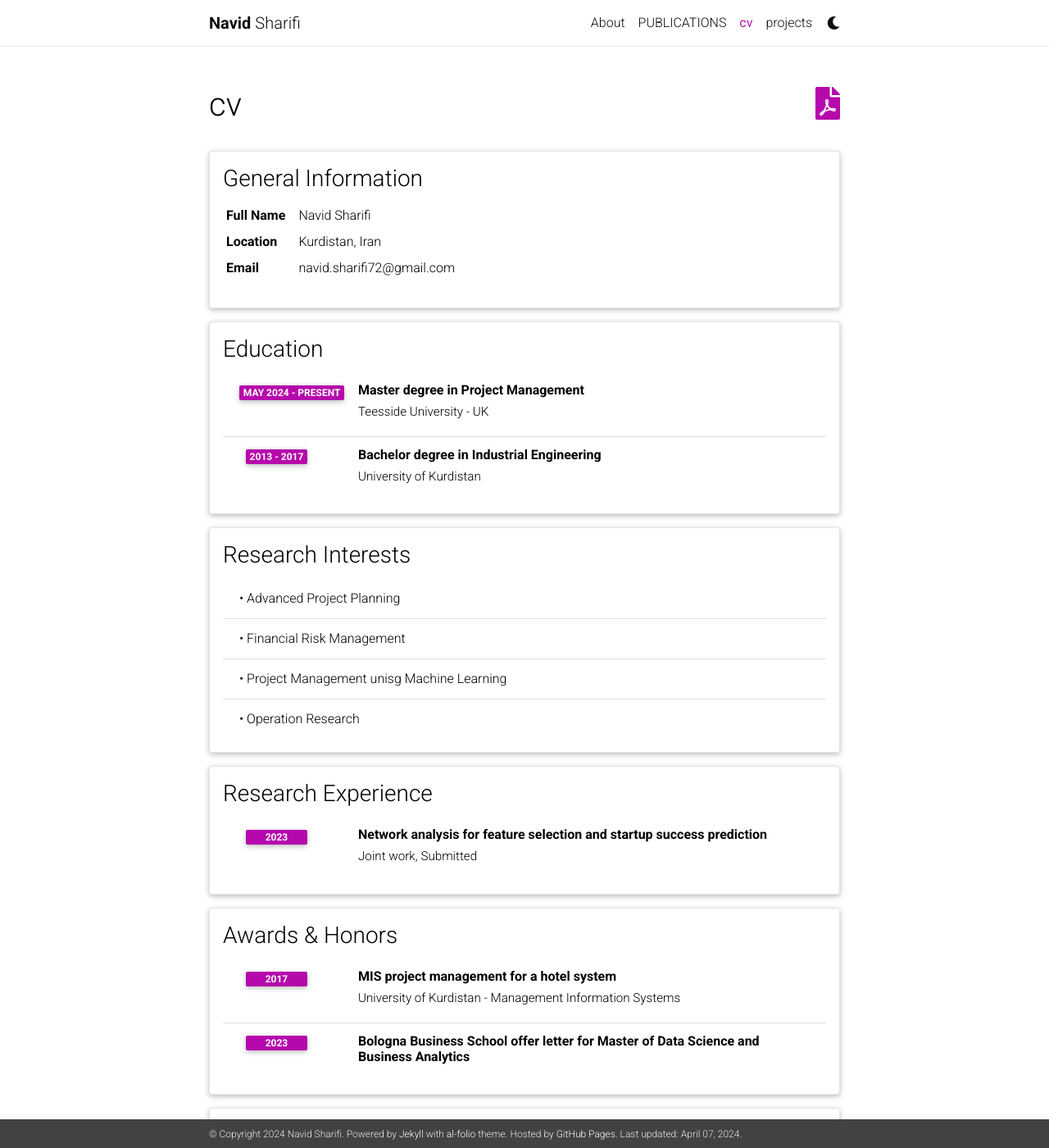
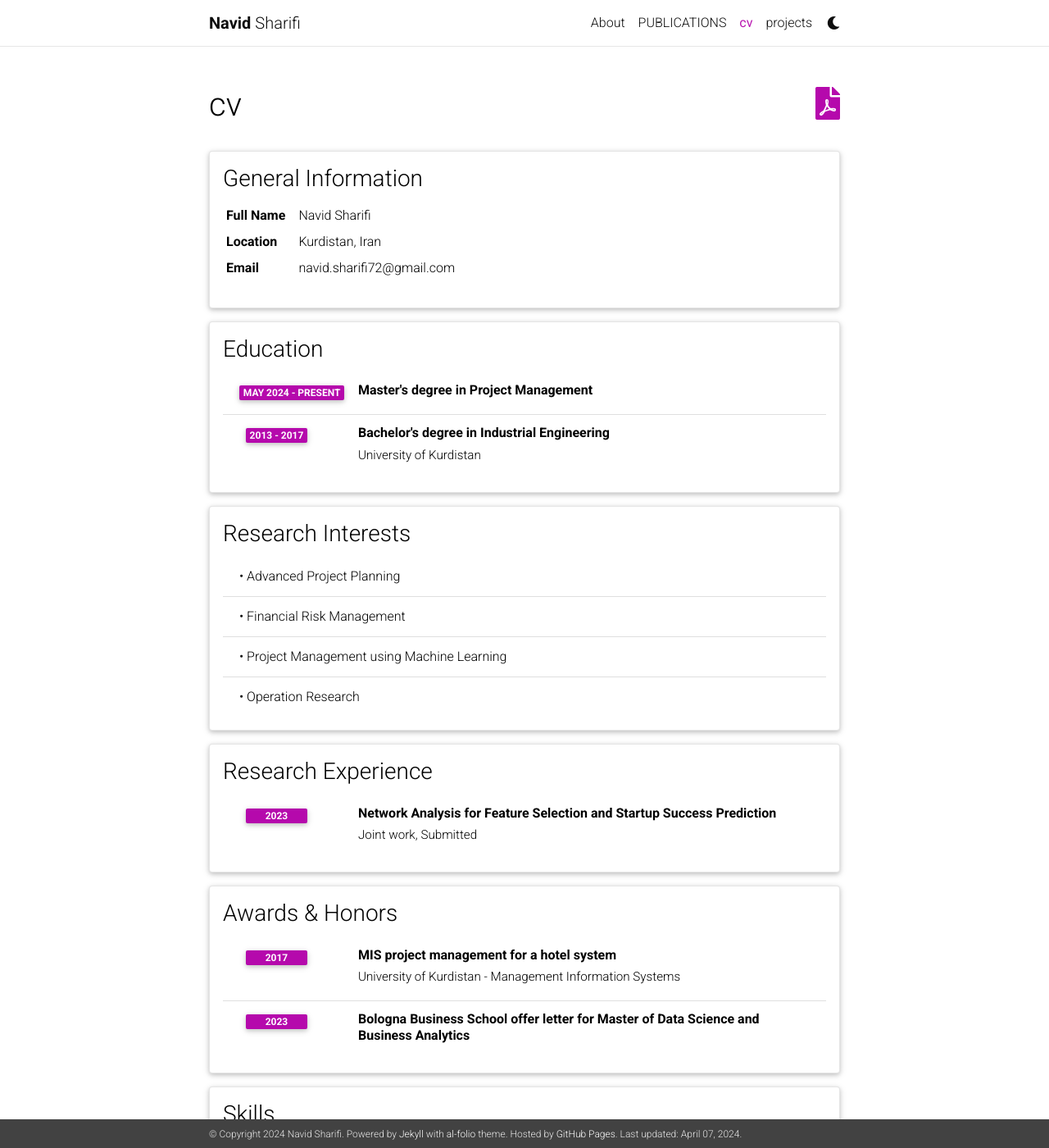
Before and after one commit to navidsharifi/navidsharifi.github.io, a Jekyll site: the page built from _pages/cv.md, in a window 1280 px wide and 1400 px high. Shown: the whole window at 82% size. Built offline with Jekyll 4.4.1, drawn with Linux system fonts in a browser that asks for light colours; comment, search, counter and statistics services are not loaded; a style sheet for code colours, icons or effects is not loaded.

Commit message:
Update cv.ymlffeef

```diff
--- a/_data/cv.yml
+++ b/_data/cv.yml
@@ -11,13 +11,13 @@
 # - title: Education
 #   type: map
 #   contents:
-#     - degree: Master degree in Industrial Engineering
+#     - degree: Master's degree in Industrial Engineering
 #       institution: Shahid Beheshti University of Tehran
 #       year: 2019 - 2022
 #       GPA:  16.77/ out of 20
 #       thesis: "Sturtup success prediction using Machine learning and network analysis"
 #       comments: "University Overall Average= 16.84, Faculty Overall Average= 16.32, Field Overall Average= 16.82"
-#     - degree: Bachelor degree in Industrial Engineering
+#     - degree: Bachelor's degree in Industrial Engineering
 #       institution: University of Kurdistan
 #       year: 2013 - 2017
 #       GPA: 15.70/out of 20
@@ -26,10 +26,10 @@
 - title: Education
   type: time_table
   contents:
-    - title: Master degree in Project Management
-      institution: Teesside University - UK
+    - title: Master's degree in Project Management
+      # institution: Teesside University - UK
       year: May 2024 - Present
-    - title: Bachelor degree in Industrial Engineering
+    - title: Bachelor's degree in Industrial Engineering
       institution: University of Kurdistan
       year: 2013 - 2017
 
@@ -38,13 +38,13 @@
   contents:
     - • Advanced Project Planning
     - • Financial Risk Management
-    - • Project Management unisg Machine Learning
+    - • Project Management using Machine Learning
     - • Operation Research
 
 - title: Research Experience
   type: time_table
   contents:
-    - title: Network analysis for feature selection and startup success prediction
+    - title: Network Analysis for Feature Selection and Startup Success Prediction
       institution: Joint work, Submitted
       year: 2023
     # - title: Decoding Neural Signals with Computational Models
```
